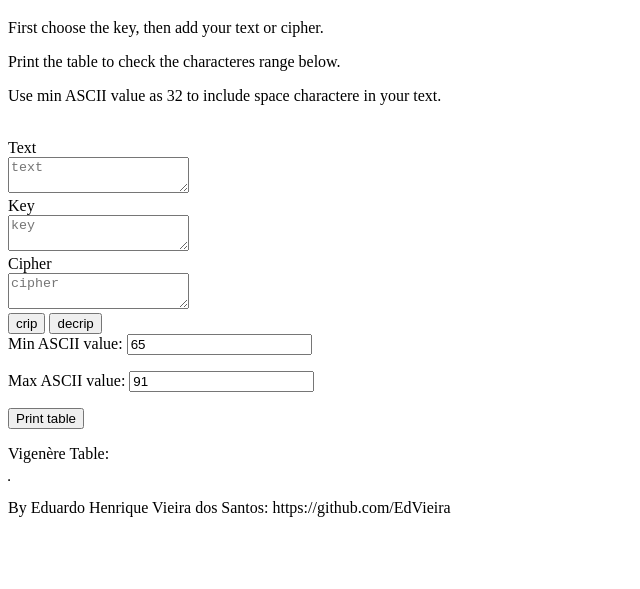
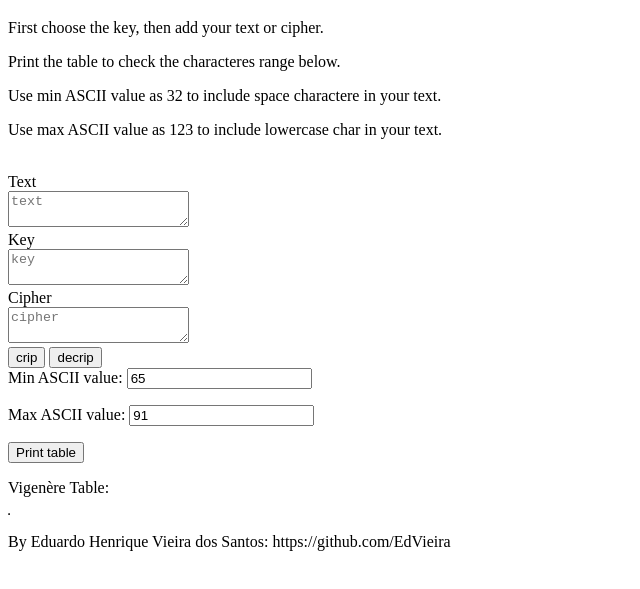
Before and after one commit to EdVieira/Vigenere-Cipher-JS, a plain HTML site: page index.html in a window 1280 px wide. Shown: the part 61-650 px from the top of the page, without its empty margins (0-640 px from the left). Drawn offline with Linux system fonts and the light colour scheme.

Commit message:
Added message
Info: "Use max ASCII value as 123 to include lowercase char in your text."

```diff
--- a/index.html
+++ b/index.html
@@ -10,6 +10,7 @@
 <p>First choose the key, then add your text or cipher.</p>
 <p>Print the table to check the characteres range below.</p>
 <p>Use min ASCII value as 32 to include space charactere in your text.</p>
+<p>Use max ASCII value as 123 to include lowercase char in your text.</p>
 <br>
 <label for="texto">Text</label>
 <br>
```
